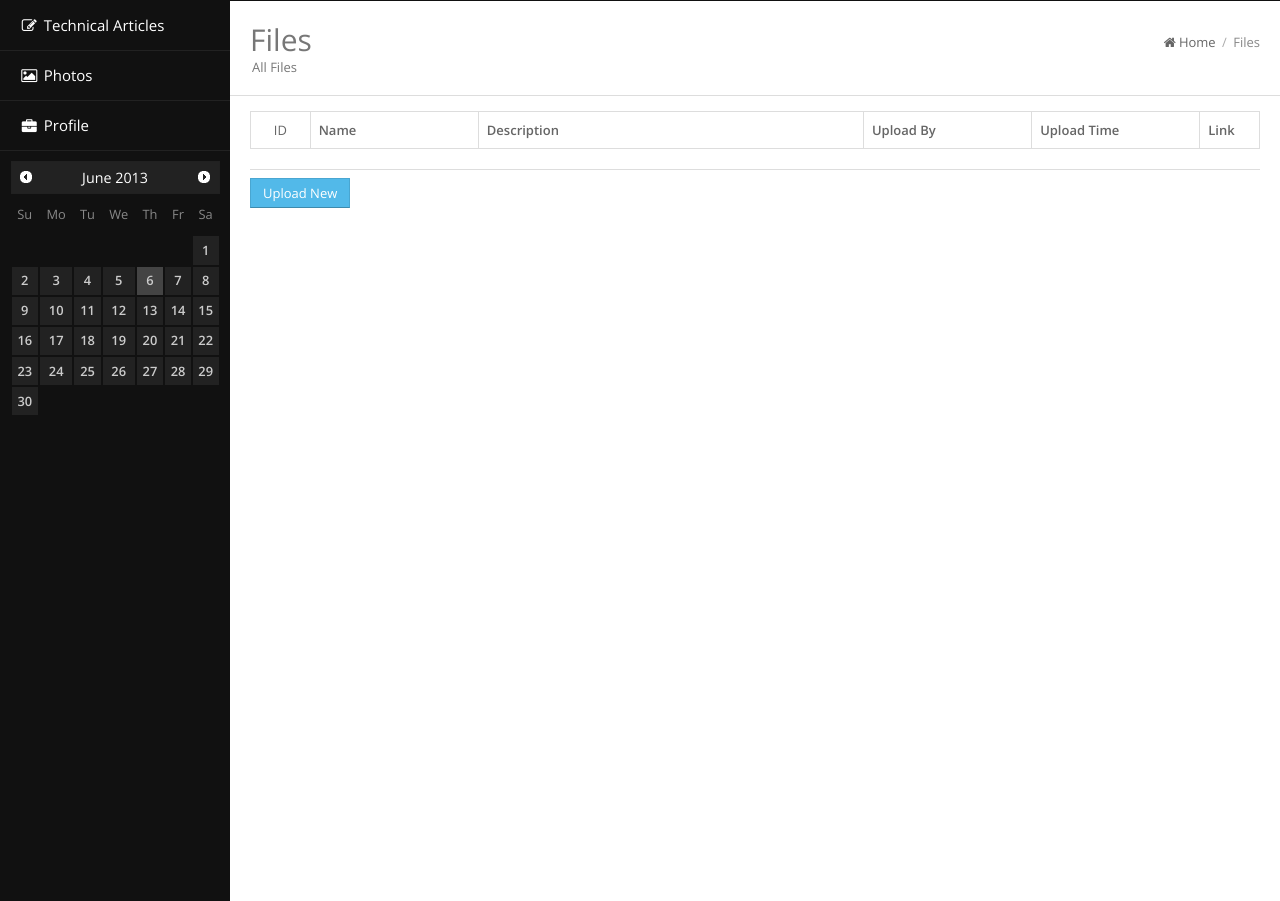
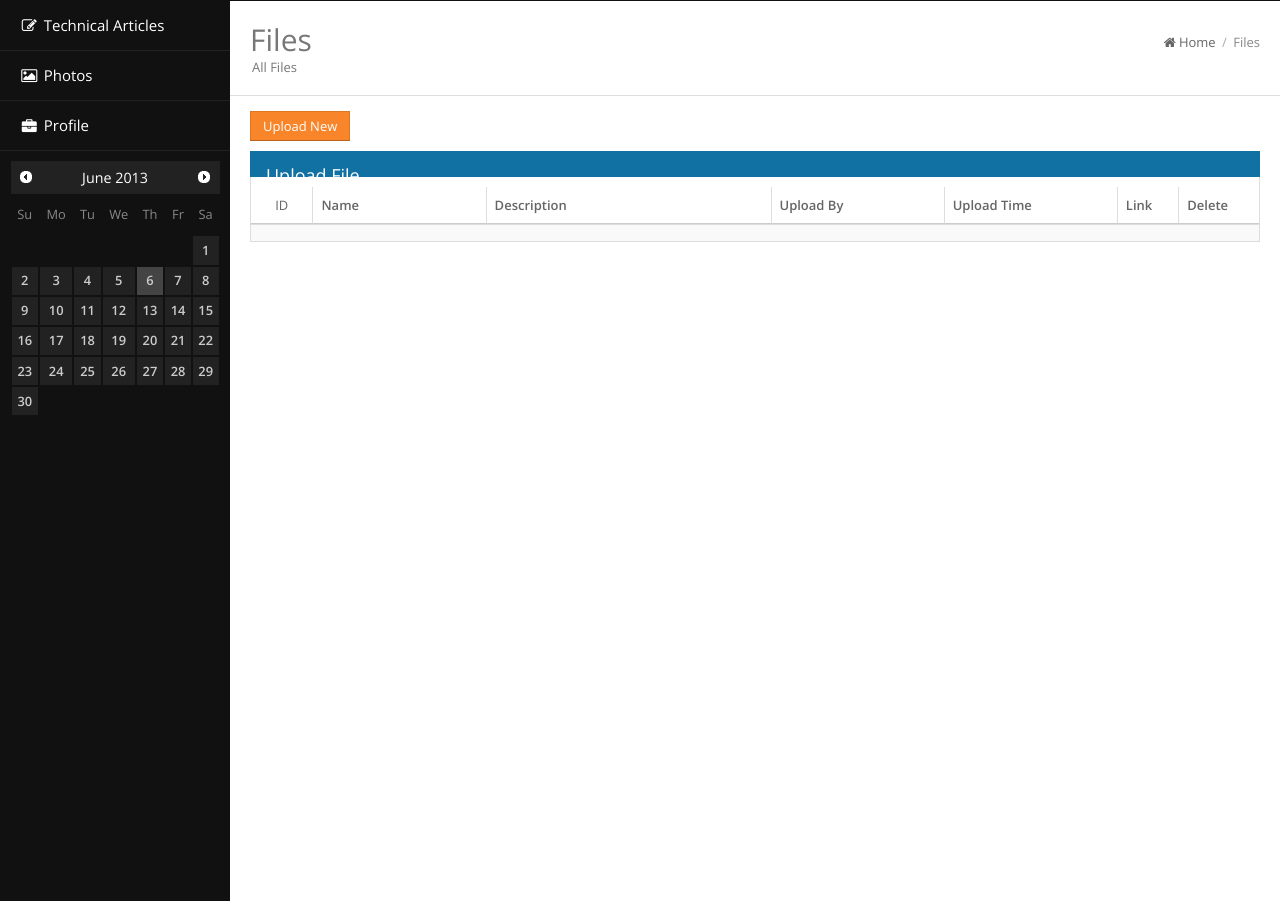
Before and after one commit to shigengyu/Genghis, a Django app: page /files/ in a window 1280 px wide. Shown: the part 44-945 px from the top of the page. Run offline with Django 3.2, Linux system fonts and the light colour scheme; data that the repository does not hold is empty.

Commit message:
Incremental enhancements

```diff
--- a/src/files/forms.py
+++ b/src/files/forms.py
@@ -1,5 +1,5 @@
 from django.forms.models import ModelForm
-from files.models import File, FileTag
+from files.models import File
 from django.forms.widgets import TextInput, Textarea, FileInput
 
 class FileForm(ModelForm):
--- a/src/files/templates/file_list.html
+++ b/src/files/templates/file_list.html
@@ -1,22 +1,31 @@
-{% extends "base.html" %}
-{% load staticfiles %}
-
-{% block head %}
+{% extends "base.html" %} {% load staticfiles %} {% block head %}
 <h2 class="pull-left">
 	Files <span class="page-meta">All Files</span>
 </h2>
 {% endblock %}
 
 {% block content %}
+
+<button id="upload" class="btn btn-warning">Upload New</button>
+
 <div class="row-fluid">
+	<div class="widget wblue">
+		<!-- Widget head -->
+		<div class="widget-head">
+			<div class="pull-left">Upload File</div>
+		</div>
+
+		<!-- Widget content -->
+		<div class="widget-content referrer">
 			<table id="tags" class="table table-bordered">
 				<tr>
 					<th class="span1"><center>ID</center></th>
 					<th class="span2">Name</th>
-			<th class="span4">Description</th>
+					<th class="span3">Description</th>
 					<th class="span2">Upload By</th>
 					<th class="span2">Upload Time</th>
 					<th class="span1">Link</th>
+					<th class="span1">Delete</th>
 				</tr>
 				{% for file in files %}
 				<tr>
@@ -25,12 +34,29 @@
 					<td>{{ file.description }}</td>
 					<td>{{ file.uploaded_by.get_full_name }}</td>
 					<td>{{ file.upload_date_time }}</td>
-			<td><a href="{% static 'uploaded' %}/{{ file.attachment }}" target="_blank">Download</a></td>
+					<td><a href="{% static 'uploaded' %}/{{ file.attachment }}"
+						target="_blank">Download</a></td>
+					<td><a href="/files/delete/{{ file.id }}">Delete</a></td>
 				</tr>
 				{% endfor %}
 			</table>
+		</div>
+		<div class="widget-foot">
+			<!-- Footer goes here -->
+		</div>
+		<!-- Widget ends -->
 
-	<hr />
-	<button class="btn btn-info">Upload New</button>
 	</div>
+</div>
+
 {% endblock %}
+
+{% block script %}
+<script>
+	$().ready(function() {
+		$('#upload').click(function() {
+			location.href = '/files/upload'
+		});
+	});
+</script>
+{% endblock %}
--- a/src/files/urls.py
+++ b/src/files/urls.py
@@ -1,7 +1,8 @@
 from django.conf.urls import patterns, url
-from files.views import FileList, FileUpload
+from files.views import FileList, FileUpload, FileDelete
 
 urlpatterns = patterns('',
     url(r'^$', FileList.as_view()),
     url(r'^upload/$', FileUpload.as_view()),
+    url(r'^delete/(?P<pk>\d+)/$', FileDelete.as_view()),
 )
--- a/src/files/views.py
+++ b/src/files/views.py
@@ -12,7 +12,7 @@
 
     def get_context_data(self, **kwargs):
         context = super(FileList, self).get_context_data(**kwargs)
-        context['files'] = File.objects.order_by('-upload_date_time').select_related()
+        context['files'] = File.objects.order_by('id').select_related()
         context['path'] = (PathItem('/files', 'Files'),)
         return context
 
@@ -35,3 +35,25 @@
         data.uploaded_by = self.request.user
         data.save()
         return super(FileUpload, self).form_valid(form)
+
+class FileDelete(DeleteView):
+    template_name = 'file_confirm_delete.html'
+    form_class = FileForm
+    success_url = '/files'
+
+    def get_context_data(self, **kwargs):
+        context = super(FileDelete, self).get_context_data(**kwargs)
+        context['id'] = self.object.pk
+        context['file'] = self.object
+        context['path'] = (PathItem('/files', 'Files'), PathItem('/files/delete/' + str(self.object.pk), 'Confirm Delete File'))
+        return context
+
+    def get_queryset(self):
+        queryset = File.objects.all()
+        return queryset
+
+    def delete(self, request, *args, **kwargs):
+        if (not self.request.user.is_authenticated()):
+            return HttpResponseRedirect('/home/login')
+
+        return super(FileDelete, self).delete(request)
--- a/src/templates/base_sidebar.html
+++ b/src/templates/base_sidebar.html
@@ -12,7 +12,7 @@
 				Use the class nred, ngreen, nblue, nlightblue, nviolet or norange to add background color.
 				You need to use this in <li> tag.
 			-->
-			<li class="has_submenu nlightblue"><a href="#"> <i
+			<li class="has_submenu nblue"><a href="#"> <i
 					class="icon-edit"></i>Technical Articles
 			</a>
 				<ul>
```
Also changed, not shown: src/article/templates/article_form.html (+12 -9 lines), src/article/templates/article_tag_list.html (+16 -11 lines), src/files/models.py (+5 -8 lines), src/files/templates/file_confirm_delete.html (added, +35 -0 lines), src/sqlite.db, src/static/style/style.css (line endings or trailing spaces). Lines whose indentation alone changed are shown as unchanged.
